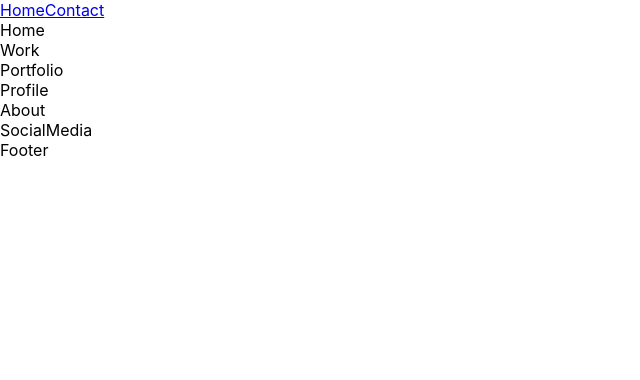
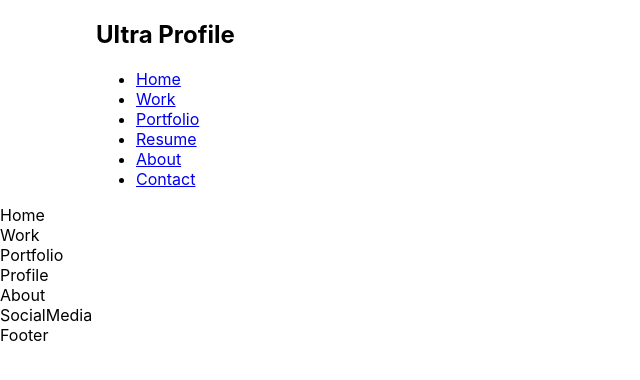
Before and after one commit to amri-coder/ultra, a React (Create React App) app: page / in a window 1280 px wide. Shown: the top 380 px of the page, without its empty margins (0-640 px from the left). Built offline with nearby package versions, Linux system fonts and the light colour scheme.

Commit message:
Change navbar

```diff
--- a/src/Components/Navbar/index.js
+++ b/src/Components/Navbar/index.js
@@ -4,10 +4,24 @@ import { Link } from 'react-router-dom';
 
 const Navbar = () => {
     return (
-        <div>
-            <Link to="/">Home</Link>
-            <Link to="/contact">Contact</Link>
-        </div>
+
+            <div className="navbar">
+                <div className="container">
+                    <div className="logo">
+                        <h2 className="logo-text">Ultra Profile</h2>
+                    </div>
+
+                        <ul className="ul-list">
+                            <li className="list-item"><a href="#">Home</a></li>
+                            <li className="list-item"><a href="#">Work</a></li>
+                            <li className="list-item"><a href="#">Portfolio</a></li>
+                            <li className="list-item"><a href="#">Resume</a></li>
+                            <li className="list-item"><a href="#">About</a></li>
+                            <li className="list-item"><a href="#">Contact</a></li>
+                        </ul>
+
+                </div>
+            </div>
     );
 }
 
--- a/src/index.css
+++ b/src/index.css
@@ -11,3 +11,7 @@ code {
   font-family: source-code-pro, Menlo, Monaco, Consolas, 'Courier New',
     monospace;
 }
+.container {
+  width: 85%;
+  margin: auto;
+}
```
